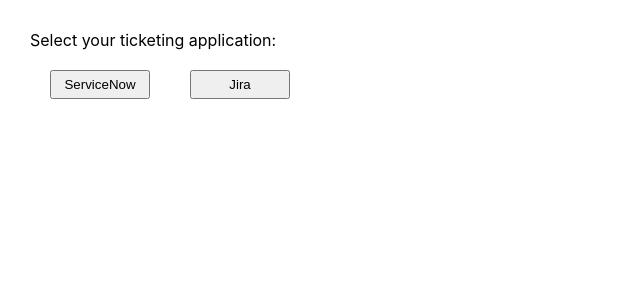
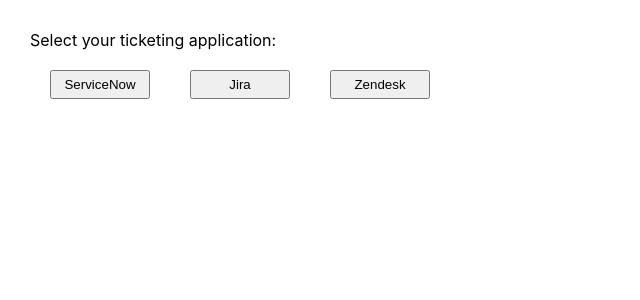
Before and after one commit to carlyfrederick/a4b-ce-testing, a React (Create React App) app: page / in a window 1280 px wide. Shown: the top 300 px of the page, without its empty margins (0-640 px from the left). Built offline with nearby package versions, Linux system fonts and the light colour scheme.

Commit message:
updates to oauth flow

```diff
--- a/package.json
+++ b/package.json
@@ -3,6 +3,7 @@
   "version": "0.1.0",
   "private": true,
   "dependencies": {
+    "query-string": "^6.4.2",
     "react": "^16.8.6",
     "react-dom": "^16.8.6",
     "react-scripts": "2.1.8"
--- a/src/App.js
+++ b/src/App.js
@@ -1,6 +1,6 @@
 import React, { Component } from 'react';
 import './App.css';
-//import queryString from 'query-string';
+import queryString from 'query-string';
 
 /*
     ******************************************************************************
@@ -19,11 +19,11 @@
     name: 'Jira',
     authType: 'basic'
   },
-  // {
-  //   key: 'zendesk',
-  //   name: 'Zendesk',
-  //   authType: 'oauth2'
-  // }
+  {
+    key: 'zendesk',
+    name: 'Zendesk',
+    authType: 'oauth2'
+  }
 ];
 
 // Skill Configuration
@@ -54,7 +54,7 @@
 };
 
 // Registered URL for App
-const callbackUrl = 'localhost:3000';
+const callbackUrl = 'https://29870603.ngrok.io/';
 
 
 /**
@@ -85,8 +85,8 @@
   }
 
   componentDidMount() {
-    const queryParams = {};
-    //const queryParams = queryString.parse(window.location.search);
+    //const queryParams = {};
+    const queryParams = queryString.parse(window.location.search);
     // If an OAuth code is detected with proper parameters, use it to create an instance
     const state = queryParams.state;
     const code = queryParams.code;
@@ -165,7 +165,11 @@
           elementKey: elementSelected.key,
           configs,
         }));
-        queryParams = `apiKey=${apiKey}&apiSecret=${apiSecret}&callbackUrl=${callbackUrl}&state=${state}`;
+        queryParams = `apiKey=${apiKey[0].value}&apiSecret=${apiSecret[0].value}&callbackUrl=${callbackUrl}&state=${state}`;
+        if (elementSelected.key === 'zendesk') {
+          const siteAddress = configs.filter(conf => conf.key === 'zendesk.subdomain');
+          queryParams = `apiKey=${apiKey[0].value}&apiSecret=${apiSecret[0].value}&callbackUrl=${callbackUrl}&siteAddress=${siteAddress[0].value}&state=${state}`;
+        }
       };
       const request = async () => {
         const response = await fetch(`${baseUrl}/elements/${elementSelected.key}/oauth/url?${queryParams}`, getConfig);
@@ -212,8 +216,10 @@
 
   createInstanceFromOAuth(params) {
     const state = JSON.parse(window.atob(params.state));
+    console.log('creating', state)
     const elementKey = state.elementKey;
     const configs = state.configs;
+    const code = params && params.code ? params.code : {};
     const name = configs.filter(c => c.key === 'instanceName');
     const apiKey = configs.filter(c => c.key === 'oauth.api.key');
     const apiSecret = configs.filter(c => c.key === 'oauth.api.secret');
@@ -225,6 +231,9 @@
       "tags": [
         "a4b_ce_demo"
       ],
+      providerData: {
+        code
+      },
       name: name[0] && name[0].value ? name[0].value : (new Date()).getTime(),
       configuration: {
         "authentication.type": "oauth2",
```
Also changed, not shown: 1 other file (tests, documents, lock files or other folders).
